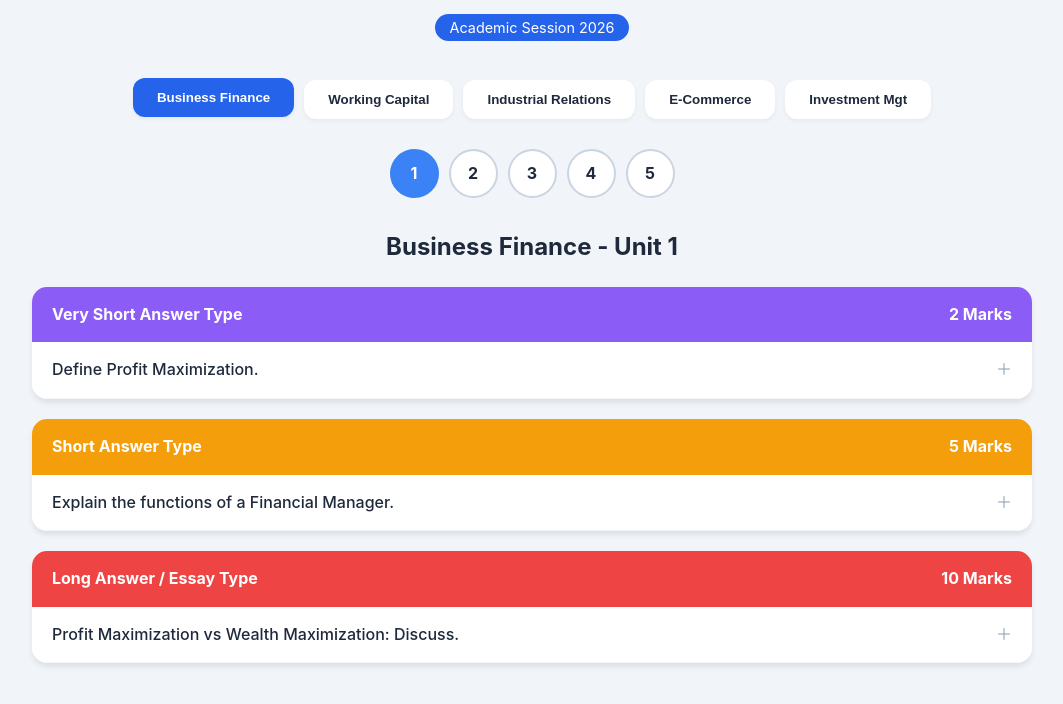
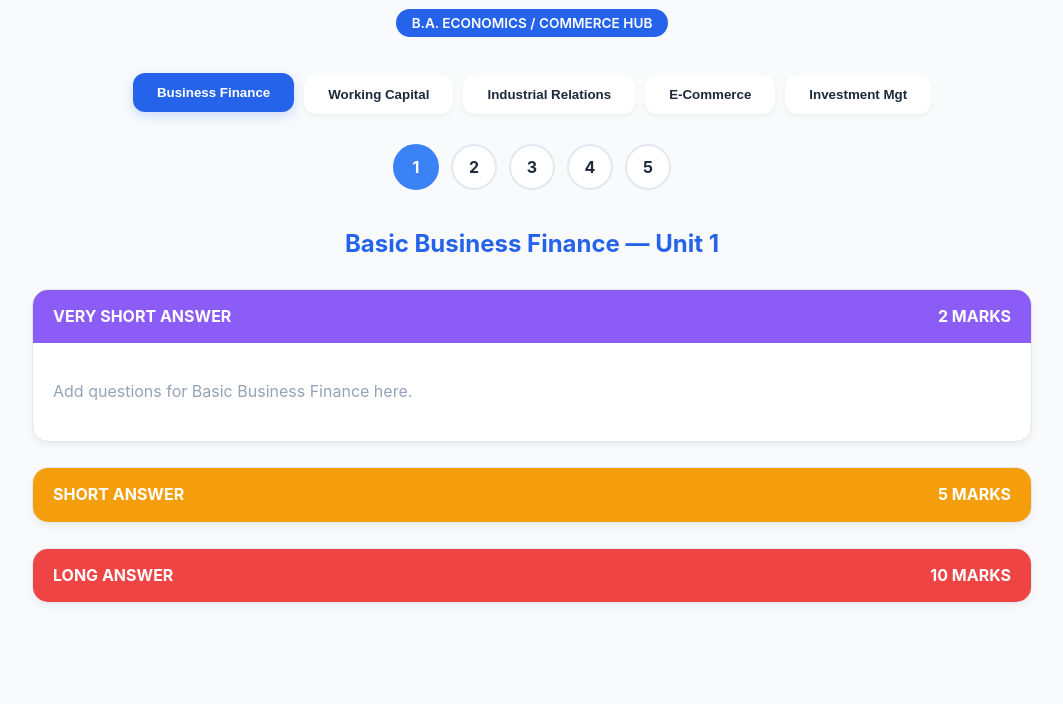
Before and after one commit to adityarawat74904-lang/Study-material, a plain HTML site: page index.html in a window 1280 px wide. Shown: the part 146-850 px from the top of the page, without its empty margins (108-1171 px from the left). After the commit the page ends 809 px from the top, so only its background shows below. Drawn offline with Linux system fonts and the light colour scheme.

Commit message:
Update index.html

```diff
--- a/index.html
+++ b/index.html
@@ -11,47 +11,43 @@
             --v-short: #8b5cf6; /* 2 Marks */
             --short: #f59e0b;   /* 5 Marks */
             --long: #ef4444;    /* 10 Marks */
-            --bg: #f1f5f9;
+            --bg: #f8fafc;
             --text: #1e293b;
         }
 
-        body { font-family: 'Inter', system-ui, sans-serif; background: var(--bg); color: var(--text); margin: 0; line-height: 1.6; }
+        body { font-family: 'Inter', sans-serif; background: var(--bg); color: var(--text); margin: 0; line-height: 1.6; }
         .container { max-width: 1000px; margin: 40px auto; padding: 20px; }
 
-        /* Header */
         header { text-align: center; margin-bottom: 40px; }
-        h1 { font-size: 2.5rem; color: #0f172a; margin-bottom: 10px; }
-        .badge { background: var(--primary); color: white; padding: 5px 15px; border-radius: 20px; font-size: 0.9rem; }
+        h1 { font-size: 2.5rem; color: #0f172a; margin-bottom: 5px; }
+        .badge { background: var(--primary); color: white; padding: 6px 16px; border-radius: 20px; font-size: 0.85rem; font-weight: 600; text-transform: uppercase; }
 
-        /* Subject Navigation */
+        /* Navigation */
         .tabs { display: flex; flex-wrap: wrap; gap: 10px; justify-content: center; margin-bottom: 30px; }
         .tab-btn { padding: 12px 24px; border: none; background: white; color: var(--text); cursor: pointer; border-radius: 12px; font-weight: 600; box-shadow: 0 2px 4px rgba(0,0,0,0.05); transition: 0.3s; }
-        .tab-btn.active { background: var(--primary); color: white; transform: translateY(-2px); }
+        .tab-btn.active { background: var(--primary); color: white; transform: translateY(-2px); box-shadow: 0 4px 12px rgba(37, 99, 235, 0.2); }
 
-        /* Unit Selection */
-        .unit-nav { display: flex; justify-content: center; gap: 10px; margin-bottom: 30px; }
-        .unit-dot { width: 45px; height: 45px; border-radius: 50%; border: 2px solid #cbd5e1; background: white; cursor: pointer; display: flex; align-items: center; justify-content: center; font-weight: bold; transition: 0.3s; }
+        .unit-nav-wrapper { text-align: center; margin-bottom: 35px; }
+        .unit-nav { display: flex; justify-content: center; gap: 12px; }
+        .unit-dot { width: 42px; height: 42px; border-radius: 50%; border: 2px solid #e2e8f0; background: white; cursor: pointer; display: flex; align-items: center; justify-content: center; font-weight: bold; transition: 0.3s; }
         .unit-dot.active { background: var(--secondary); color: white; border-color: var(--secondary); }
 
         /* Question Categories */
-        .category-container { display: grid; grid-template-columns: 1fr; gap: 20px; animation: slideUp 0.4s ease; }
+        .category-container { display: grid; grid-template-columns: 1fr; gap: 25px; }
+        .cat-section { background: white; border-radius: 16px; overflow: hidden; box-shadow: 0 4px 6px rgba(0,0,0,0.05); border: 1px solid #e2e8f0; }
+        .cat-header { padding: 14px 20px; color: white; font-weight: 700; display: flex; justify-content: space-between; align-items: center; }
 
-        .cat-section { background: white; border-radius: 15px; overflow: hidden; box-shadow: 0 4px 6px -1px rgba(0,0,0,0.1); }
-        .cat-header { padding: 15px 20px; color: white; font-weight: bold; display: flex; justify-content: space-between; }
         .v-short-bg { background: var(--v-short); }
         .short-bg { background: var(--short); }
         .long-bg { background: var(--long); }
 
-        /* Collapsible Questions */
+        /* Questions list */
+        .sub-label { padding: 10px 20px; background: #f8fafc; color: #64748b; font-size: 0.75rem; font-weight: bold; text-transform: uppercase; border-bottom: 1px solid #f1f5f9; }
         details { border-bottom: 1px solid #f1f5f9; }
-        summary { padding: 15px 20px; cursor: pointer; font-weight: 500; list-style: none; display: flex; justify-content: space-between; }
-        summary::after { content: '＋'; color: #94a3b8; }
-        details[open] summary::after { content: '－'; }
-        details[open] { background: #fafafa; }
-
-        .answer-content { padding: 0 20px 20px; color: #475569; border-left: 4px solid var(--primary); margin: 0 20px 20px; }
-
-        @keyframes slideUp { from { opacity: 0; transform: translateY(20px); } to { opacity: 1; transform: translateY(0); } }
+        summary { padding: 18px 20px; cursor: pointer; font-weight: 600; list-style: none; display: flex; justify-content: space-between; align-items: center; }
+        summary::after { content: '↓'; font-size: 0.8rem; background: #f1f5f9; width: 24px; height: 24px; display: flex; align-items: center; justify-content: center; border-radius: 50%; transition: 0.3s; }
+        details[open] summary::after { transform: rotate(180deg); }
+        .answer-content { padding: 0 20px 20px; color: #475569; border-left: 4px solid var(--primary); margin: 0 20px 20px; font-size: 0.95rem; }
     </style>
 </head>
 <body>
@@ -59,10 +55,9 @@
 <div class="container">
     <header>
         <h1>PrepMaster <span style="color: var(--primary);">Exam Bank</span></h1>
-        <span class="badge">Academic Session 2026</span>
+        <span class="badge">B.A. Economics / Commerce Hub</span>
     </header>
 
-    <!-- Subject Selection -->
     <div class="tabs">
         <button class="tab-btn active" onclick="setSubject('finance')">Business Finance</button>
         <button class="tab-btn" onclick="setSubject('working')">Working Capital</button>
@@ -71,46 +66,24 @@
         <button class="tab-btn" onclick="setSubject('invest')">Investment Mgt</button>
     </div>
 
-    <!-- Unit Selection Dots -->
-    <div class="unit-nav" id="unitNav">
-        <!-- Dots generated by JS -->
+    <div class="unit-nav-wrapper">
+        <div class="unit-nav" id="unitNav"></div>
     </div>
 
     <div id="contentArea">
-        <h2 id="currentTitle" style="text-align:center; margin-bottom:20px;">Unit 1: Questions & Answers</h2>
-
+        <h2 id="currentTitle" style="text-align:center; margin-bottom:25px; color: var(--primary);">Unit 1 Resources</h2>
         <div class="category-container">
-            <!-- 2 Marks Section -->
-            <div class="cat-section">
-                <div class="cat-header v-short-bg">
-                    <span>Very Short Answer Type</span>
-                    <span>2 Marks</span>
-                </div>
-                <div id="section-2">
-                    <!-- Questions added here -->
-                </div>
+            <div class="cat-section" id="box1">
+                <div class="cat-header v-short-bg" id="header1"><span>VERY SHORT ANSWER</span><span>2 MARKS</span></div>
+                <div id="section-1" class="q-list"></div>
             </div>
-
-            <!-- 5 Marks Section -->
-            <div class="cat-section">
-                <div class="cat-header short-bg">
-                    <span>Short Answer Type</span>
-                    <span>5 Marks</span>
-                </div>
-                <div id="section-5">
-                    <!-- Questions added here -->
-                </div>
+            <div class="cat-section" id="box2">
+                <div class="cat-header short-bg" id="header2"><span>SHORT ANSWER</span><span>5 MARKS</span></div>
+                <div id="section-2" class="q-list"></div>
             </div>
-
-            <!-- 10 Marks Section -->
-            <div class="cat-section">
-                <div class="cat-header long-bg">
-                    <span>Long Answer / Essay Type</span>
-                    <span>10 Marks</span>
-                </div>
-                <div id="section-10">
-                    <!-- Questions added here -->
-                </div>
+            <div class="cat-section" id="box3">
+                <div class="cat-header long-bg" id="header3"><span>LONG ANSWER</span><span>10 MARKS</span></div>
+                <div id="section-3" class="q-list"></div>
             </div>
         </div>
     </div>
@@ -121,31 +94,21 @@
     let currentUnit = 1;
 
     const subjects = {
-        finance: { name: "Business Finance", units: 5 },
-        working: { name: "Working Capital", units: 5 },
-        laws: { name: "Industrial Relations", units: 4 },
-        ecomm: { name: "E-Commerce", units: 1 },
-        invest: { name: "Investment Mgt", units: 1 }
+        finance: { name: "Basic Business Finance", units: 5 },
+        working: { name: "Working Capital Management", units: 5 },
+        laws: { name: "Industrial Relation & Employment Laws", units: 4 },
+        ecomm: { name: "E-Commerce", units: 5 },
+        invest: { name: "Investment Management", units: 4 }
     };
 
-    function setSubject(sub) {
-        currentSub = sub;
-        currentUnit = 1;
-        updateUI();
-    }
-
-    function setUnit(u) {
-        currentUnit = u;
-        updateUI();
-    }
+    function setSubject(sub) { currentSub = sub; currentUnit = 1; updateUI(); }
+    function setUnit(u) { currentUnit = u; updateUI(); }
 
     function updateUI() {
-        // Update Tabs
         document.querySelectorAll('.tab-btn').forEach(btn => {
-            btn.classList.toggle('active', btn.innerText.toLowerCase().includes(subjects[currentSub].name.toLowerCase()) || (currentSub === 'laws' && btn.innerText.includes('Relations')));
+            btn.classList.toggle('active', subjects[currentSub].name.toLowerCase().includes(btn.innerText.toLowerCase()) || (currentSub==='laws' && btn.innerText.includes('Relations')));
         });
 
-        // Update Unit Dots
         const nav = document.getElementById('unitNav');
         nav.innerHTML = '';
         for(let i=1; i<=subjects[currentSub].units; i++) {
@@ -156,41 +119,58 @@
             nav.appendChild(dot);
         }
 
-        document.getElementById('currentTitle').innerText = `${subjects[currentSub].name} - Unit ${currentUnit}`;
+        document.getElementById('currentTitle').innerText = `${subjects[currentSub].name} — Unit ${currentUnit}`;
         loadQuestions();
     }
 
     function loadQuestions() {
-        // This is where you will add your questions manually in the code
+        const sec1 = document.getElementById('section-1');
         const sec2 = document.getElementById('section-2');
-        const sec5 = document.getElementById('section-5');
-        const sec10 = document.getElementById('section-10');
+        const sec3 = document.getElementById('section-3');
+        const box2 = document.getElementById('box2');
+        const box3 = document.getElementById('box3');
+        const head1 = document.getElementById('header1');
 
-        // Example content for Business Finance Unit 1
-        if(currentSub === 'finance' && currentUnit === 1) {
-            sec2.innerHTML = createQuestion("Define Profit Maximization.", "It is the traditional objective of financial management which focuses on increasing the earnings per share of the company.");
-            sec5.innerHTML = createQuestion("Explain the functions of a Financial Manager.", "The functions include: 1. Estimating capital requirements, 2. Determining capital structure, 3. Investment of funds, 4. Dividend policy decision.");
-            sec10.innerHTML = createQuestion("Profit Maximization vs Wealth Maximization: Discuss.", "Wealth maximization is considered superior because it considers the time value of money and risk factors, whereas profit maximization is vague and ignores the timing of returns.");
+        sec1.innerHTML = ''; sec2.innerHTML = ''; sec3.innerHTML = '';
+
+        if (currentSub === 'working') {
+            // SPECIAL LAYOUT FOR WORKING CAPITAL
+            box2.style.display = 'none';
+            box3.style.display = 'none';
+            head1.innerHTML = "<span>MASTER QUESTION BANK</span><span>COMPREHENSIVE</span>";
+
+            if (currentUnit === 1) {
+                sec1.innerHTML += `<div class="sub-label">Short Answers (2 Marks)</div>`;
+                sec1.innerHTML += createQuestion("Q1: Define Working Capital", "Working capital is the amount of funds required for the day-to-day operations of a business, ensuring that the firm can meet its short-term obligations.");
+                sec1.innerHTML += createQuestion("Q2: State the formula for Net Working Capital", "The formula is: <strong>Net Working Capital = Current Assets - Current Liabilities</strong>");
+                sec1.innerHTML += createQuestion("Q3: What are Current Assets? Give two examples.", "Assets converted into cash within one year. Examples include <strong>Cash</strong> and <strong>Debtors</strong>.");
+                sec1.innerHTML += createQuestion("Q4: What are Current Liabilities? Give two examples.", "Short-term obligations settled within one year. Examples include <strong>Creditors</strong> and <strong>Bills Payable</strong>.");
+                sec1.innerHTML += createQuestion("Q5: Define Gross Working Capital", "Gross Working Capital refers to the total amount of funds invested in the current assets of a business.");
+                sec1.innerHTML += createQuestion("Q19: Distinguish between Gross and Net Working Capital", "Gross is a <strong>quantitative</strong> concept (Total CA), while Net is a <strong>qualitative</strong> concept (CA - CL).");
+                sec1.innerHTML += createQuestion("Q20: Operating Cycle Formula", "<strong>Operating Cycle = R + W + F + D - C</strong>");
+
+                sec1.innerHTML += `<div class="sub-label">Intermediate (5 Marks)</div>`;
+                sec1.innerHTML += createQuestion("Q12: Significance of Working Capital", "<strong>1. Solvency:</strong> Timely bill payment.<br><strong>2. Production:</strong> Uninterrupted supply.<br><strong>3. Liquidity:</strong> Meets contingencies.");
+                sec1.innerHTML += createQuestion("Q13: Explain Conservative Policy", "Maintaining high current assets relative to sales. Reduces risk but lowers profitability.");
+
+                sec1.innerHTML += `<div class="sub-label">Long / Hard (10 Marks)</div>`;
+                sec1.innerHTML += createQuestion("Q16: Liquidity–Profitability Trade-off", "There is an inverse relationship: High liquidity increases safety but reduces returns. High profitability increases risk of illiquidity.");
+                sec1.innerHTML += createQuestion("Q36: Comprehensive Operating Cycle Calculation", "<strong>Calculation Result: 84 Days</strong> (30 RM + 24 WIP + 20 FG + 40 Debtors - 30 Creditors).");
+            }
         } else {
-            const placeholder = "<p style='padding:20px; color:#94a3b8;'>Questions for this unit will be added soon...</p>";
-            sec2.innerHTML = placeholder;
-            sec5.innerHTML = placeholder;
-            sec10.innerHTML = placeholder;
+            // RESTORE 3-BOX LAYOUT FOR OTHER SUBJECTS
+            box2.style.display = 'block';
+            box3.style.display = 'block';
+            head1.innerHTML = "<span>VERY SHORT ANSWER</span><span>2 MARKS</span>";
+            sec1.innerHTML = "<p style='padding:20px; color:#94a3b8;'>Add questions for " + subjects[currentSub].name + " here.</p>";
         }
     }
 
     function createQuestion(q, a) {
-        return `
-            <details>
-                <summary>${q}</summary>
-                <div class="answer-content">${a}</div>
-            </details>
-        `;
+        return `<details><summary>${q}</summary><div class="answer-content">${a}</div></details>`;
     }
 
-    // Initialize
     updateUI();
 </script>
-
 </body>
 </html>
```
